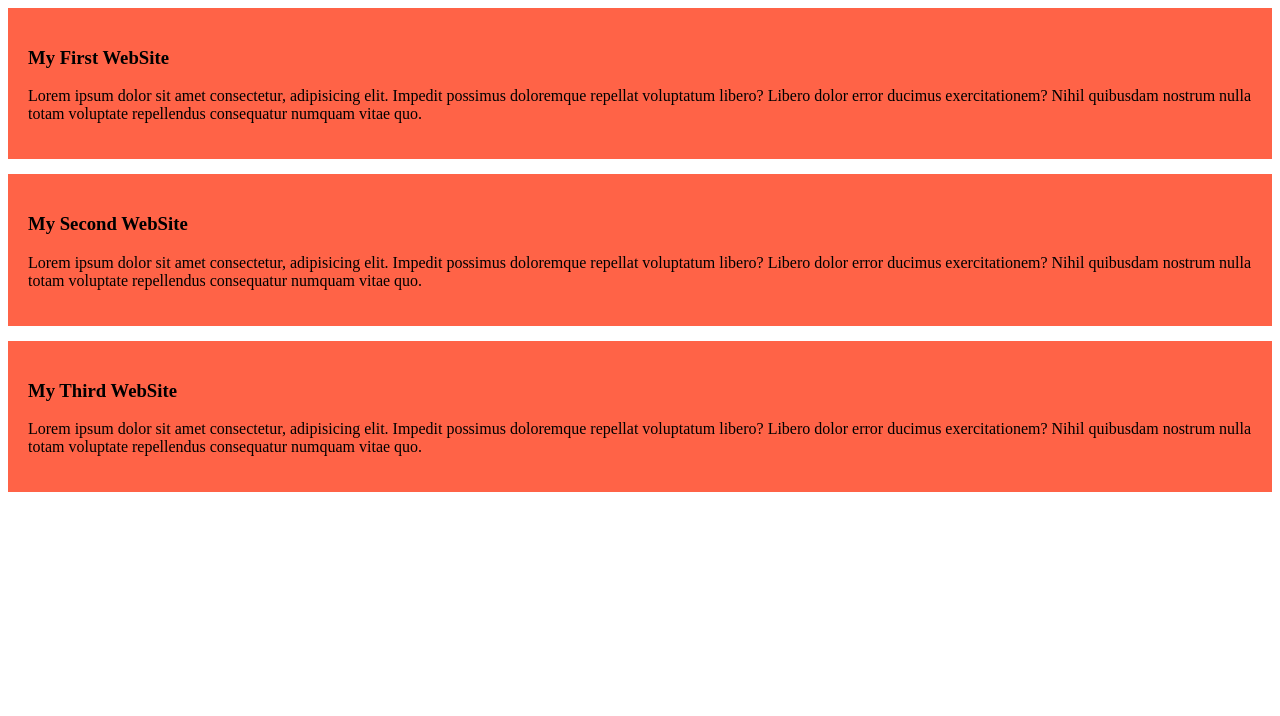
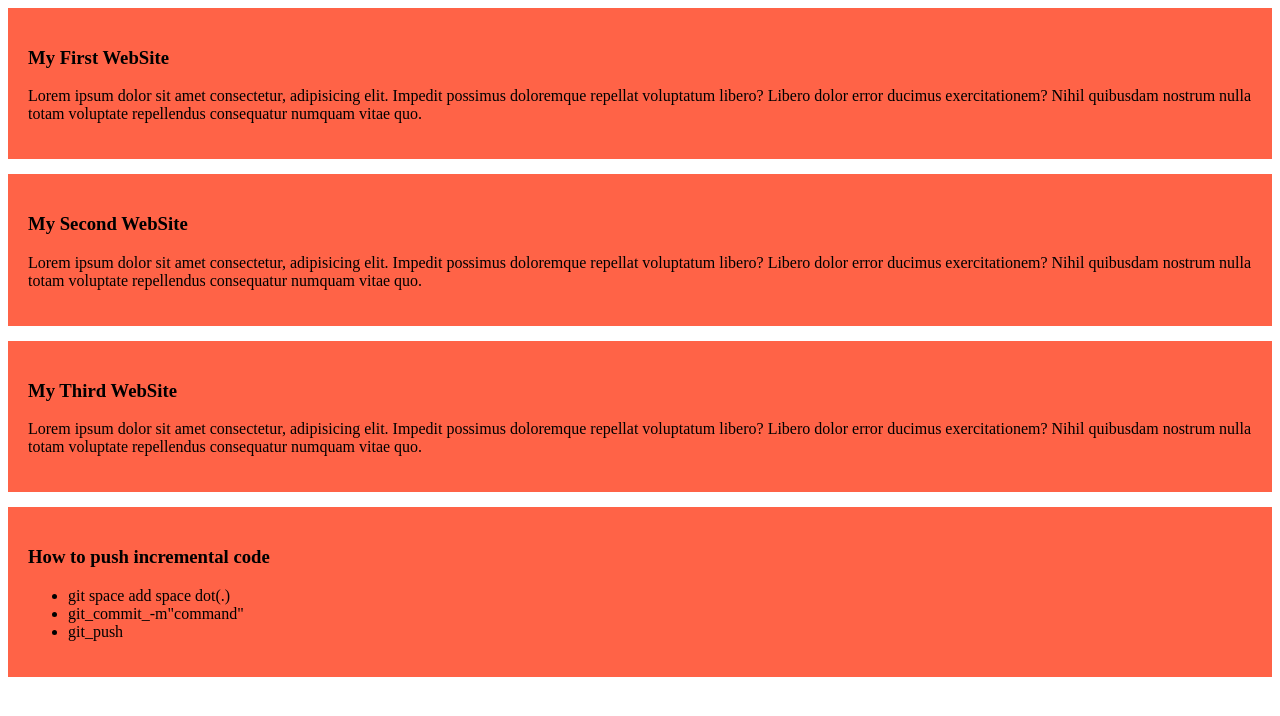
Before and after one commit to asikur99/my-simple-website, a plain HTML site: page index.html in a window 1280 px wide. Drawn offline with Linux system fonts and the light colour scheme.

Commit message:
third attempt

```diff
--- a/index.html
+++ b/index.html
@@ -19,6 +19,14 @@
         <h3>My Third WebSite</h3>
         <p>Lorem ipsum dolor sit amet consectetur, adipisicing elit. Impedit possimus doloremque repellat voluptatum libero? Libero dolor error ducimus exercitationem? Nihil quibusdam nostrum nulla totam voluptate repellendus consequatur numquam vitae quo.</p>
     </div>
+    <div>
+        <h3>How to push incremental code</h3>
+        <ul>
+            <li>git space add space dot(.)</li>
+            <li>git_commit_-m"command"</li>
+            <li>git_push</li>
 
+        </ul>
+    </div>
 </body>
 </html>
```
